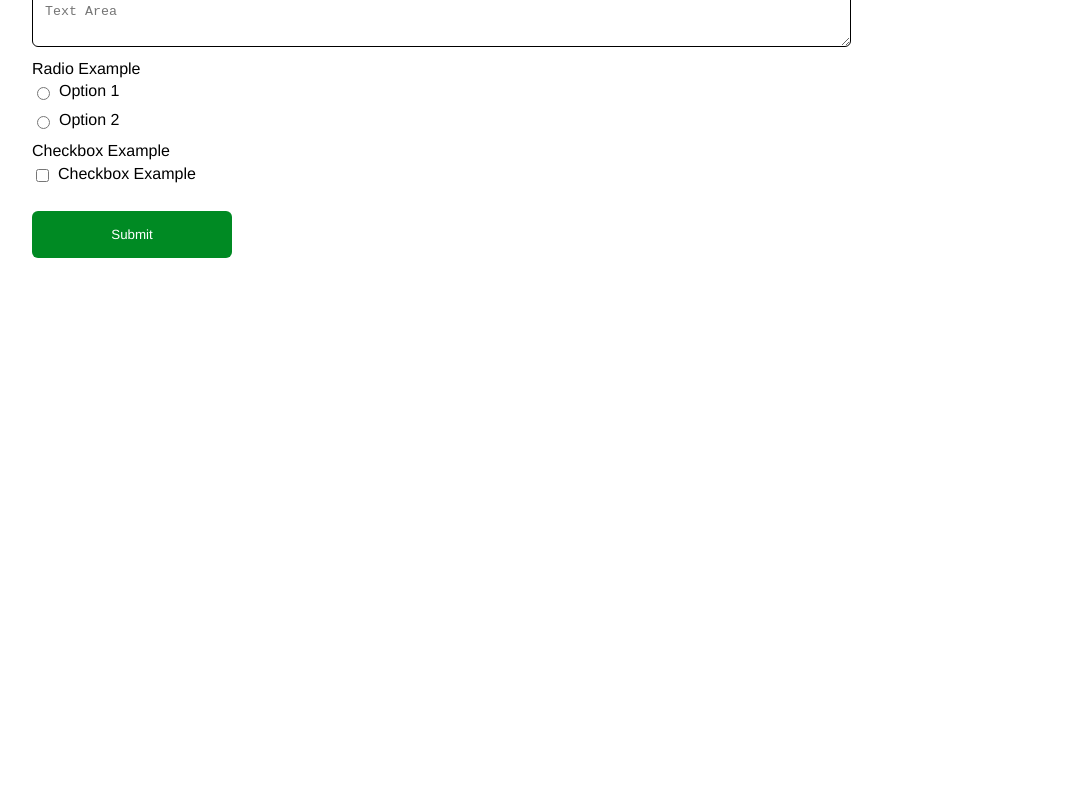
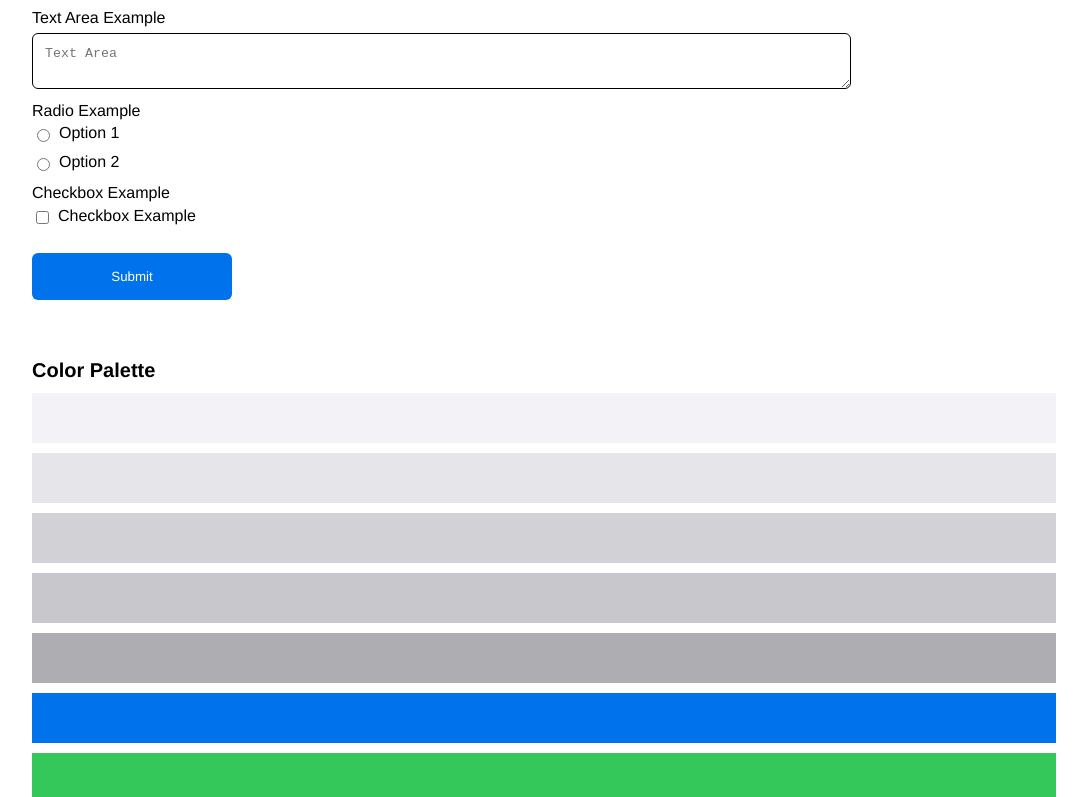
Before and after one commit to mPemba/cra-template, a React (Create React App) app: page / in a window 1280 px wide. Shown: the part 1494-2291 px from the top of the page, without its empty margins (96-1183 px from the left). Before the commit the page ends 1800 px from the top, so only its background shows below. Built offline with nearby package versions, Linux system fonts and the light colour scheme.

Commit message:
dialing in styles and adding color palette

```diff
--- a/src/App.js
+++ b/src/App.js
@@ -3,8 +3,7 @@ import styled from "styled-components";
 import { Header } from "./components/Header";
 import { ThemeProvider } from "styled-components";
 import { getTheme } from "./lib/theme";
-import { Button } from "./components/base/Button";
-import { Form } from "./components/Form";
+import { StyleGuide } from "./components/StyleGuide";
 
 function App() {
   const [currentTheme, setCurrentTheme] = useState("light");
@@ -25,35 +24,9 @@ function App() {
   return (
     <ThemeProvider theme={systemTheme}>
       <Header currentTheme={currentTheme} setCurrentTheme={setCurrentTheme} />
-
       <Main>
         <Content>
-          <h1>Heading 1</h1>
-          <h2>Heading 2</h2>
-          <h3>Heading 3</h3>
-
-          <p>Body Text</p>
-          <p>
-            <strong>Bold Text</strong>
-          </p>
-
-          <p>
-            Lorem ipsum dolor sit amet, consectetur adipiscing elit, sed do
-            eiusmod tempor incididunt ut labore et dolore magna aliqua. Ut enim
-            ad minim veniam, quis nostrud exercitation ullamco laboris nisi ut
-            aliquip ex ea commodo consequat. Duis aute irure dolor in
-            reprehenderit in voluptate velit esse cillum dolore eu fugiat nulla
-            pariatur. Excepteur sint occaecat cupidatat non proident, sunt in
-            culpa qui officia deserunt mollit anim id est laborum.
-          </p>
-
-          <Button variant="primary">Button Primary</Button>
-          <Button variant="secondary">Button Secondary</Button>
-          <Button variant="tertiary">Button Tertiary</Button>
-          <Button variant="danger">Button Danger</Button>
-          <Button variant="submit">Button Submit</Button>
-
-          <Form />
+          <StyleGuide />
         </Content>
       </Main>
     </ThemeProvider>
--- /dev/null
+++ b/src/components/ColorPalette.js
@@ -0,0 +1,81 @@
+import styled from "styled-components";
+
+const ColorPalette = () => {
+  return (
+    <>
+      <h3>Color Palette</h3>
+      <Grey100 />
+      <Grey200 />
+      <Grey300 />
+      <Grey400 />
+      <Grey500 />
+      <Blue />
+      <Green />
+      <Red />
+      <Orange />
+      <Yellow />
+    </>
+  );
+};
+
+const Grey100 = styled.div`
+  width: 100%;
+  height: 50px;
+  background-color: ${(props) => props.theme.grey100};
+`;
+
+const Grey200 = styled.div`
+  width: 100%;
+  height: 50px;
+  background-color: ${(props) => props.theme.grey200};
+`;
+
+const Grey300 = styled.div`
+  width: 100%;
+  height: 50px;
+  background-color: ${(props) => props.theme.grey300};
+`;
+
+const Grey400 = styled.div`
+  width: 100%;
+  height: 50px;
+  background-color: ${(props) => props.theme.grey400};
+`;
+
+const Grey500 = styled.div`
+  width: 100%;
+  height: 50px;
+  background-color: ${(props) => props.theme.grey500};
+`;
+
+const Blue = styled.div`
+  width: 100%;
+  height: 50px;
+  background-color: ${(props) => props.theme.blue};
+`;
+
+const Green = styled.div`
+  width: 100%;
+  height: 50px;
+  background-color: ${(props) => props.theme.green};
+`;
+
+const Red = styled.div`
+  width: 100%;
+  height: 50px;
+  background-color: ${(props) => props.theme.red};
+`;
+
+const Orange = styled.div`
+  width: 100%;
+  height: 50px;
+  background-color: ${(props) => props.theme.orange};
+`;
+
+const Yellow = styled.div`
+  width: 100%;
+  height: 50px;
+  background-color: ${(props) => props.theme.yellow};
+`;
+
+export { ColorPalette };
--- a/src/components/Form.js
+++ b/src/components/Form.js
@@ -51,7 +51,7 @@ const Form = () => {
 
   return (
     <FormContainer onSubmit={submitForm}>
-      <h2>Form Example</h2>
+      <Title>Form Example</Title>
       <Input
         name="firstName"
         label="First Name"
@@ -146,12 +146,16 @@ const Form = () => {
         onChange={handleCheckboxChange}
       />
 
-      <Button variant="submit" type="submit">
+      <Button variant="primary" type="submit">
         Submit
       </Button>
     </FormContainer>
   );
 };
+
+const Title = styled.h2`
+  margin-bottom: 20px;
+`;
 
 const FormContainer = styled.form`
   width: 80%;
--- a/src/components/Header.js
+++ b/src/components/Header.js
@@ -34,6 +34,7 @@ const HeaderMain = styled.header`
   align-items: center;
   background-color: ${(props) => props.theme.background};
   color: ${(props) => props.theme.text};
+  border-bottom: 1px solid ${(props) => props.theme.grey200};
   transition: background-color 0.3s ease-in-out, color 0.3s ease-in-out;
 `;
 
--- /dev/null
+++ b/src/components/StyleGuide.js
@@ -0,0 +1,49 @@
+import styled from "styled-components";
+import { Button } from "./base/Button";
+import { Form } from "./Form";
+import { ColorPalette } from "./ColorPalette";
+
+const StyleGuide = () => {
+  return (
+    <Main>
+      <h1>Heading 1</h1>
+      <h2>Heading 2</h2>
+      <h3>Heading 3</h3>
+
+      <p>Body Text</p>
+      <p>
+        <strong>Bold Text</strong>
+      </p>
+
+      <p>
+        Lorem ipsum dolor sit amet, consectetur adipiscing elit, sed do eiusmod
+        tempor incididunt ut labore et dolore magna aliqua. Ut enim ad minim
+        veniam, quis nostrud exercitation ullamco laboris nisi ut aliquip ex ea
+        commodo consequat. Duis aute irure dolor in reprehenderit in voluptate
+        velit esse cillum dolore eu fugiat nulla pariatur. Excepteur sint
+        occaecat cupidatat non proident, sunt in culpa qui officia deserunt
+        mollit anim id est laborum.
+      </p>
+
+      <Button variant="primary">Button Primary</Button>
+      <Button variant="secondary">Button Secondary</Button>
+      <Button variant="tertiary">Button Tertiary</Button>
+      <Button variant="danger">Button Danger</Button>
+
+      <Form />
+
+      <ColorPalette />
+    </Main>
+  );
+};
+
+const Main = styled.div`
+  width: 100%;
+  height: 100%;
+  display: flex;
+  flex-direction: column;
+  gap: 10px;
+  margin-bottom: 100px;
+`;
+
+export { StyleGuide };
--- a/src/components/base/Button.js
+++ b/src/components/base/Button.js
@@ -23,8 +23,6 @@ const ButtonMain = styled.button`
         return props.theme.grey200;
       case "danger":
         return props.theme.red;
-      case "submit":
-        return props.theme.green;
       default:
         return props.theme.blue;
     }
@@ -46,8 +44,6 @@ const ButtonMain = styled.button`
         return props.theme.black;
       case "danger":
         return props.theme.white;
-      case "submit":
-        return props.theme.white;
       default:
         return props.theme.white;
     }
--- a/src/components/base/Select.js
+++ b/src/components/base/Select.js
@@ -22,7 +22,7 @@ const SelectContainer = styled.div`
 `;
 
 const SelectMain = styled.select`
-  padding: 12px;
+  padding: 12px 0;
   margin-top: 6px;
   border: 1px solid ${(props) => props.theme.text};
   color: ${(props) => props.theme.text};
--- a/src/lib/theme.js
+++ b/src/lib/theme.js
@@ -1,7 +1,7 @@
 const baseTheme = {
-  blue: "#0056B1", // Original Blue "#007AFF",
-  green: "#008A23", // Original Green "#34C759",
-  red: "#CE2D25", // Original Red "#FF3B30",
+  blue: "#0072EC", // Original Blue "#007AFF",
+  green: "#34C759",
+  red: "#E22E25", // Original Red "#FF3B30",
   orange: "#FF9500",
   yellow: "#FFCC00",
   grey100: "#F2F2F7",
```
